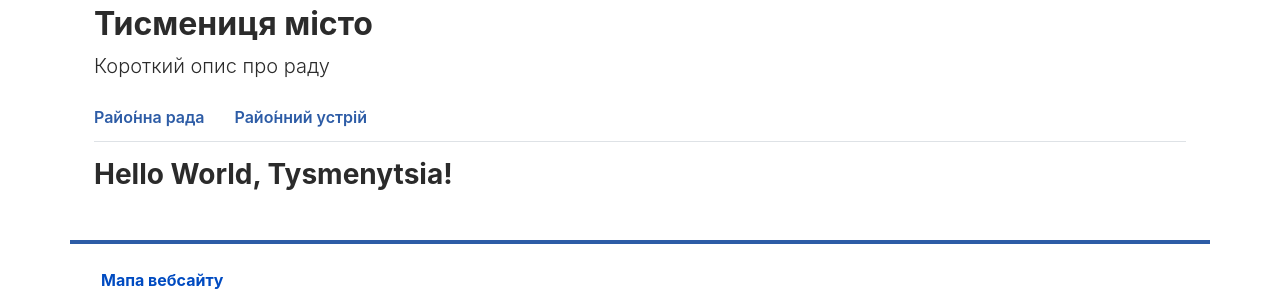
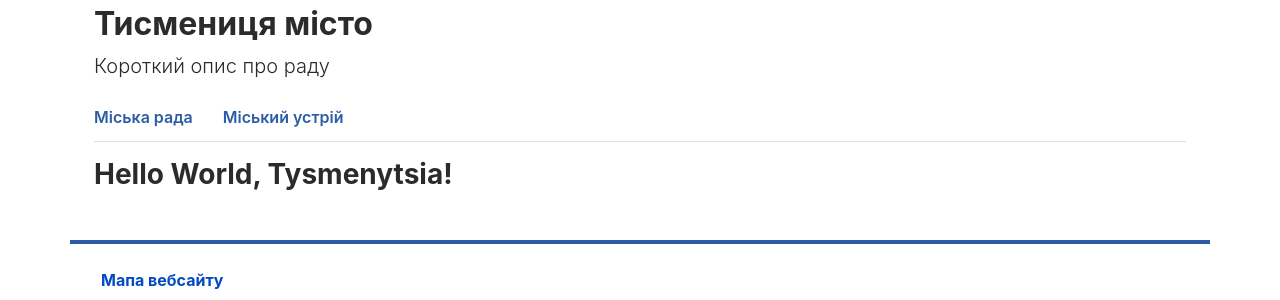
Before and after one commit to typo3uk/typo3uk.github.io, a Jekyll site: the page built from district/town/tysmenytsia/index.html, in a window 1280 px wide. Shown: the part 427-727 px from the top of the page. Built offline with Jekyll 4.4.1, drawn with Linux system fonts in a browser that asks for light colours.

Commit message:
Change #436

```diff
--- a/_layouts/district.html
+++ b/_layouts/district.html
@@ -14,17 +14,17 @@ layout: default
       <ul class="nav nav-tabs" id="districtTab" role="tablist">
         <li class="nav-item d-none" role="presentation">
           <a class="nav-link active" id="district-tab" data-toggle="tab" href="#district" role="tab" aria-controls="district" aria-selected="true">
-            {%- if isCityTown == true -%}Місто{%- else -%}Райо́н{%- endif -%}
+            {%- if page.dir contains "city" or page.dir contains "town" -%}Місто{%- else -%}Райо́н{%- endif -%}
           </a>
         </li>
         <li class="nav-item" role="presentation">
           <a class="nav-link" id="rada-tab" data-toggle="tab" href="#rada" role="tab" aria-controls="rada" aria-selected="false">
-            {% if isCityTown == true %}Міська{% else %}Райо́нна{% endif %} рада
+            {% if page.dir contains "city" or page.dir contains "town" %}Міська{% else %}Райо́нна{% endif %} рада
           </a>
         </li>
         <li class="nav-item" role="presentation">
           <a class="nav-link" id="division-tab" data-toggle="tab" href="#division" role="tab" aria-controls="division" aria-selected="false">
-            {% if isCityTown == true %}Міський{% else %}Райо́нний{% endif %} устрій
+            {% if page.dir contains "city" or page.dir contains "town" %}Міський{% else %}Райо́нний{% endif %} устрій
           </a>
         </li>
       </ul>
@@ -44,7 +44,7 @@ layout: default
                 <div class="card-body">
                   <h2 class="card-title">
 
-                    {% if isCityTown == true %}
+                    {% if page.dir contains "city" or page.dir contains "town" %}
                       {{ page.council.title }} міська рада
                     {% else %}
                       {{ page.council.title }} райо́нна рада
@@ -72,7 +72,7 @@ layout: default
               <h3 class="my-2">
                 {% assign title = page.council.title %}
                 {% assign size = title | size | minus: 1 %}
-                Новини {{ title | slice: 0, size }}ої{% if isCityTown == true %} міської {% else %} райо́нної {% endif %}ради
+                Новини {{ title | slice: 0, size }}ої{% if page.dir contains "city" or page.dir contains "town" %} міської {% else %} райо́нної {% endif %}ради
               </h3>
               <div class="list-group">
                 <div class="list-group-item px-0 border-0">
@@ -106,7 +106,7 @@ layout: default
             </div>
             <div class="tab-pane py-3 fade" id="decisions" role="tabpanel" aria-labelledby="decisions-tab">
               <h3 class="my-2">
-                  Рішення {{ title | slice: 0, size }}ої{% if isCityTown == true %} міської {% else %} райо́нної {% endif %}ради
+                  Рішення {{ title | slice: 0, size }}ої{% if page.dir contains "city" or page.dir contains "town" %} міської {% else %} райо́нної {% endif %}ради
               </h3>
               <div class="list-group">
                 <div class="list-group-item px-0 border-0">
@@ -140,7 +140,7 @@ layout: default
             </div>
             <div class="tab-pane py-3 fade" id="deputies" role="tabpanel" aria-labelledby="deputies-tab">
               <h3 class="my-2">
-                Депутити {{ title | slice: 0, size }}ої{% if isCityTown == true %} міської {% else %} райо́нної {% endif %}ради всіх скликань
+                Депутити {{ title | slice: 0, size }}ої{% if page.dir contains "city" or page.dir contains "town" %} міської {% else %} райо́нної {% endif %}ради всіх скликань
               </h3>
             </div>
           </div>
```
